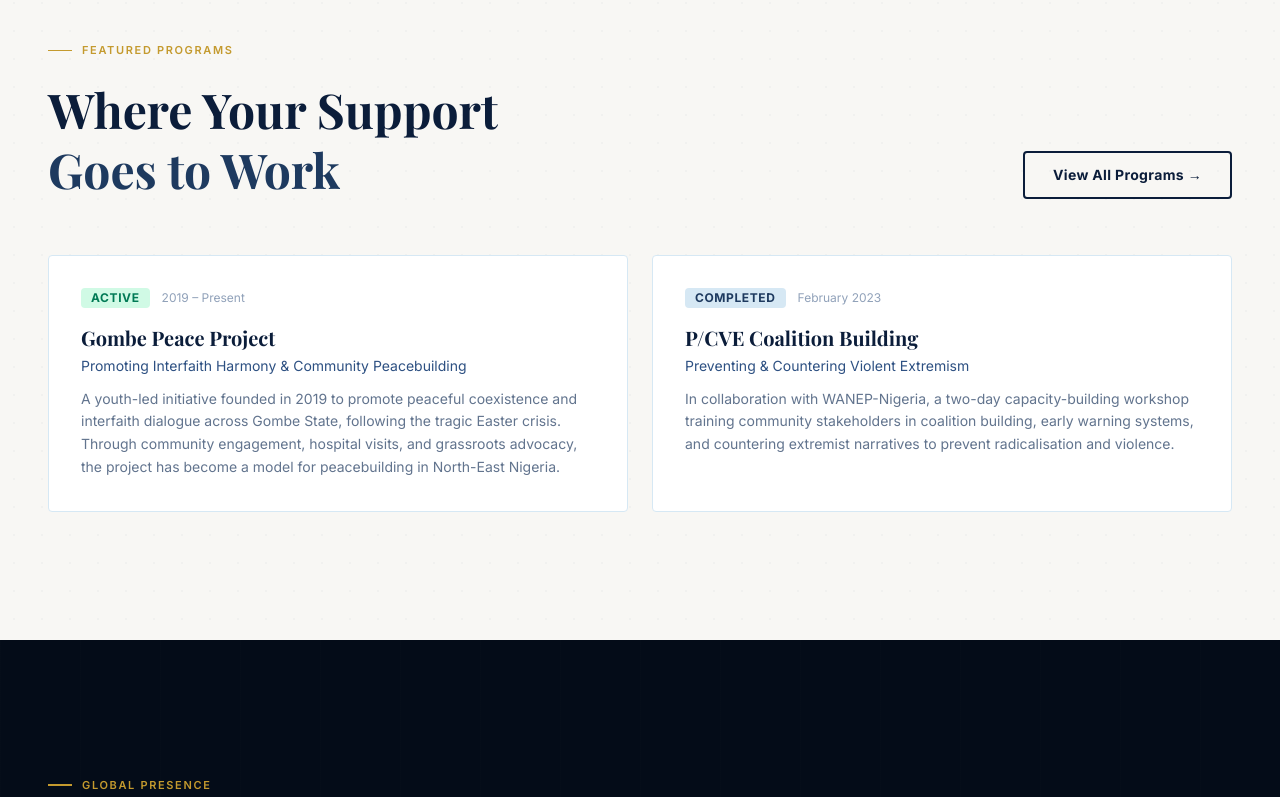
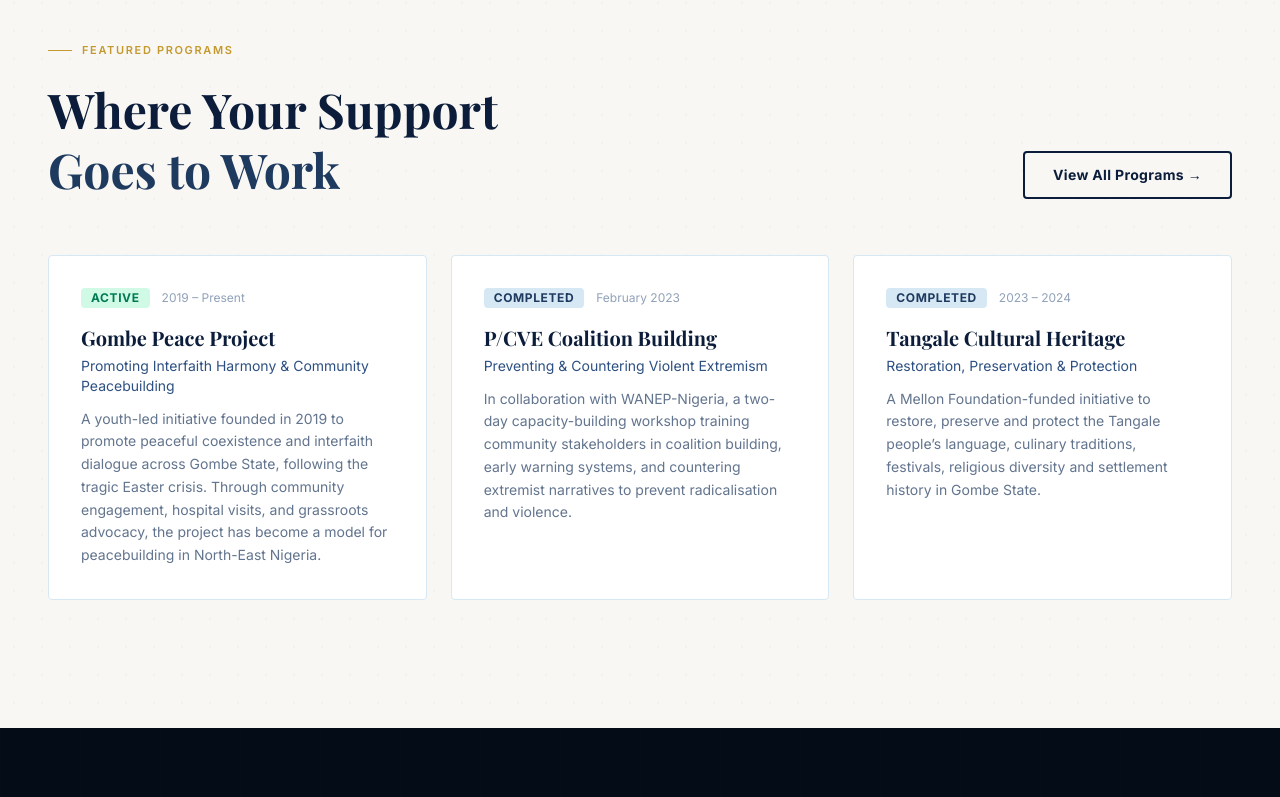
Before and after one commit to Hoseaurbanus/SCPHD, a React (Vite) app: page / in a window 1280 px wide. Shown: the part 1799-2596 px from the top of the page. Built offline with nearby package versions, Linux system fonts and the light colour scheme; no server answers; a web font is replaced by a local one.

Commit message:
Add Tangale Cultural Heritage program (Mellon Foundation), update stats to 3 programs

```diff
--- a/src/components/FeaturedPrograms.tsx
+++ b/src/components/FeaturedPrograms.tsx
@@ -19,6 +19,13 @@ const featured = [
     description: 'In collaboration with WANEP-Nigeria, a two-day capacity-building workshop training community stakeholders in coalition building, early warning systems, and countering extremist narratives to prevent radicalisation and violence.',
     status: 'Completed',
     year: 'February 2023',
+  },
+  {
+    title: 'Tangale Cultural Heritage',
+    subtitle: 'Restoration, Preservation & Protection',
+    description: 'A Mellon Foundation-funded initiative to restore, preserve and protect the Tangale people\u2019s language, culinary traditions, festivals, religious diversity and settlement history in Gombe State.',
+    status: 'Completed',
+    year: '2023 \u2013 2024',
   },
 ]
 
@@ -71,7 +78,7 @@ export default function FeaturedPrograms({ navigate }: FeaturedProgramsProps) {
           </motion.button>
         </div>
 
-        <div className="grid grid-cols-1 md:grid-cols-2 gap-6">
+        <div className="grid grid-cols-1 md:grid-cols-3 gap-6">
           {featured.map((program, i) => (
             <motion.div
               key={program.title}
--- a/src/components/Hero.tsx
+++ b/src/components/Hero.tsx
@@ -89,7 +89,7 @@ export default function Hero({ navigate }: HeroProps) {
           {[
             { value: '100+', label: 'Partners' },
             { value: '4', label: 'Countries' },
-            { value: '2', label: 'Programs' },
+            { value: '3', label: 'Programs' },
             { value: '21', label: 'States' },
           ].map(({ value, label }, i) => (
             <div
--- a/src/components/ImpactStats.tsx
+++ b/src/components/ImpactStats.tsx
@@ -4,7 +4,7 @@ import { motion, useInView } from 'framer-motion'
 const stats = [
   { value: '2019', label: 'Year Founded', icon: '◉', color: 'from-gold-500/20 to-transparent' },
   { value: '10+', label: 'Office Locations', icon: '◎', color: 'from-blue-500/20 to-transparent' },
-  { value: '2', label: 'Active Programs', icon: '◈', color: 'from-emerald-500/20 to-transparent' },
+  { value: '3', label: 'Programs', icon: '◈', color: 'from-emerald-500/20 to-transparent' },
   { value: '4', label: 'Countries', icon: '◇', color: 'from-purple-500/20 to-transparent' },
   { value: '100+', label: 'Partner Organisations', icon: '◈', color: 'from-amber-500/20 to-transparent' },
   { value: '21', label: 'States Reached', icon: '◉', color: 'from-rose-500/20 to-transparent' },
--- a/src/data/programs.ts
+++ b/src/data/programs.ts
@@ -100,4 +100,34 @@ export const programs: Program[] = [
       'The workshop also examined the role of communication in preventing and countering violent-extremism. Community actors were encouraged to promote credible counter-narratives centred on peace, religious tolerance, responsible citizenship, respect for human dignity and the peaceful resolution of grievances.',
     ],
   },
+  {
+    id: 'tangale-cultural-heritage',
+    title: 'Restoration, Preservation, and Protection of Tangale Culture and Heritage',
+    subtitle: 'Safeguarding the Tangale People\u2019s Language, Festivals & Historical Identity',
+    status: 'completed',
+    year: 2024,
+    date: '2023\u20132024',
+    location: 'Gombe State, Nigeria (Ture, Kwame, Billiri, Kaltungo, Shongom)',
+    partner: 'Heritage Management Organization',
+    partners: ['Heritage Management Organization', 'Mellon Foundation'],
+    type: 'Cultural Heritage Preservation',
+    summary:
+      'A Mellon Foundation-funded initiative implemented in partnership with the Heritage Management Organization to restore, preserve and protect the cultural heritage of the Tangale people of Gombe State. The project documented and promoted their native language, culinary traditions, festivals, religious diversity and settlement history\u2014tracing their origins from Yemen through Egypt.',
+    activities: [
+      'Language Documentation & Promotion',
+      'Culinary Heritage Preservation',
+      'Festival Documentation & Support',
+      'Religious Diversity Education',
+      'Settlement History Research',
+      'Community Empowerment',
+    ],
+    fullReport: [
+      'The Tangale Cultural Heritage project, supported by the Mellon Foundation and implemented through a partnership between SCPHD and the Heritage Management Organization, ran from 2023 to 2024 in Gombe State, Nigeria.',
+      'The project was designed to restore, preserve and protect the cultural heritage of the Tangale people, whose native language is spoken in the communities of Ture, Kwame, Billiri, Kaltungo and Shongom.',
+      'The project documented the Tangale people\u2019s unique culinary traditions, preparing traditional dishes with local ingredients and promoting these delicacies as a vital part of their cultural identity.',
+      'The project also supported local festivals, which play a central role in the community\u2019s cultural life, while fostering understanding and respect for the religious diversity that characterises Tangale society.',
+      'A significant component of the project involved research into the history of the Tangale settlement, tracing their origins from Yemen through Egypt to their current home in Gombe State, thereby strengthening the community\u2019s sense of historical memory and identity.',
+      'The outcomes included the preservation of the Tangale people\u2019s language, culinary traditions, cultural identity, religious diversity, historical memory, and cultural sites. The project empowered and educated community members while enhancing and diversifying the community\u2019s social and economic activities.',
+    ],
+  },
 ]
```
